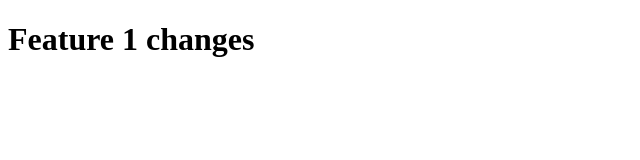
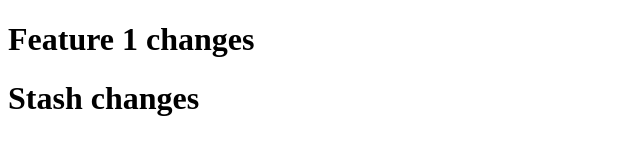
Before and after one commit to Anvithareddy23/test-repo, a plain HTML site: page feature1.html in a window 1280 px wide. Shown: the whole page, without its empty margins (0-640 px from the left). Drawn offline with Linux system fonts and the light colour scheme.

Commit message:
Update feature1.html

```diff
--- a/feature1.html
+++ b/feature1.html
@@ -7,5 +7,6 @@
 </head>
 <body>
     <h1>Feature 1 changes</h1>
+    <h1>Stash changes</h1>
 </body>
 </html>
```
